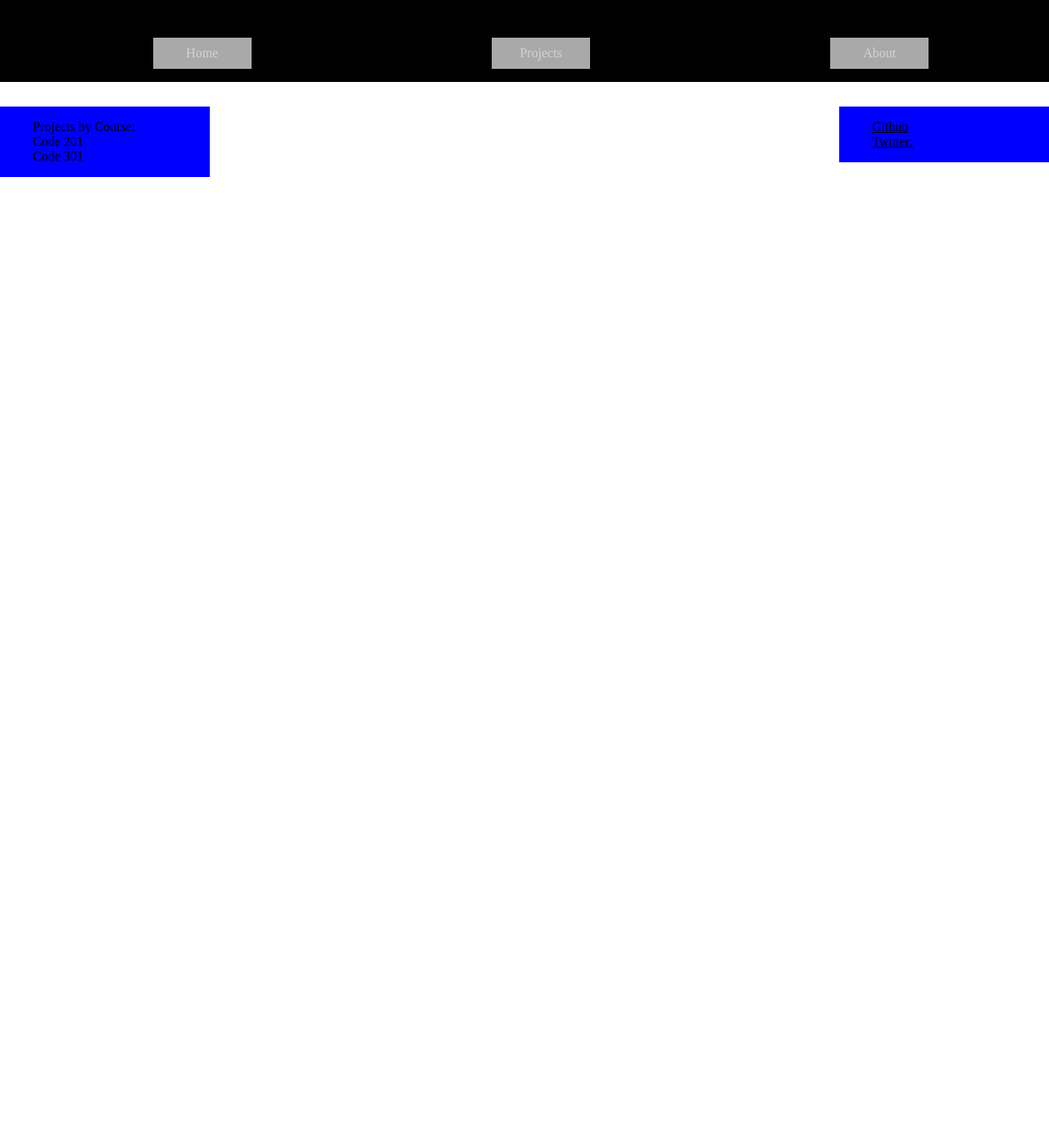
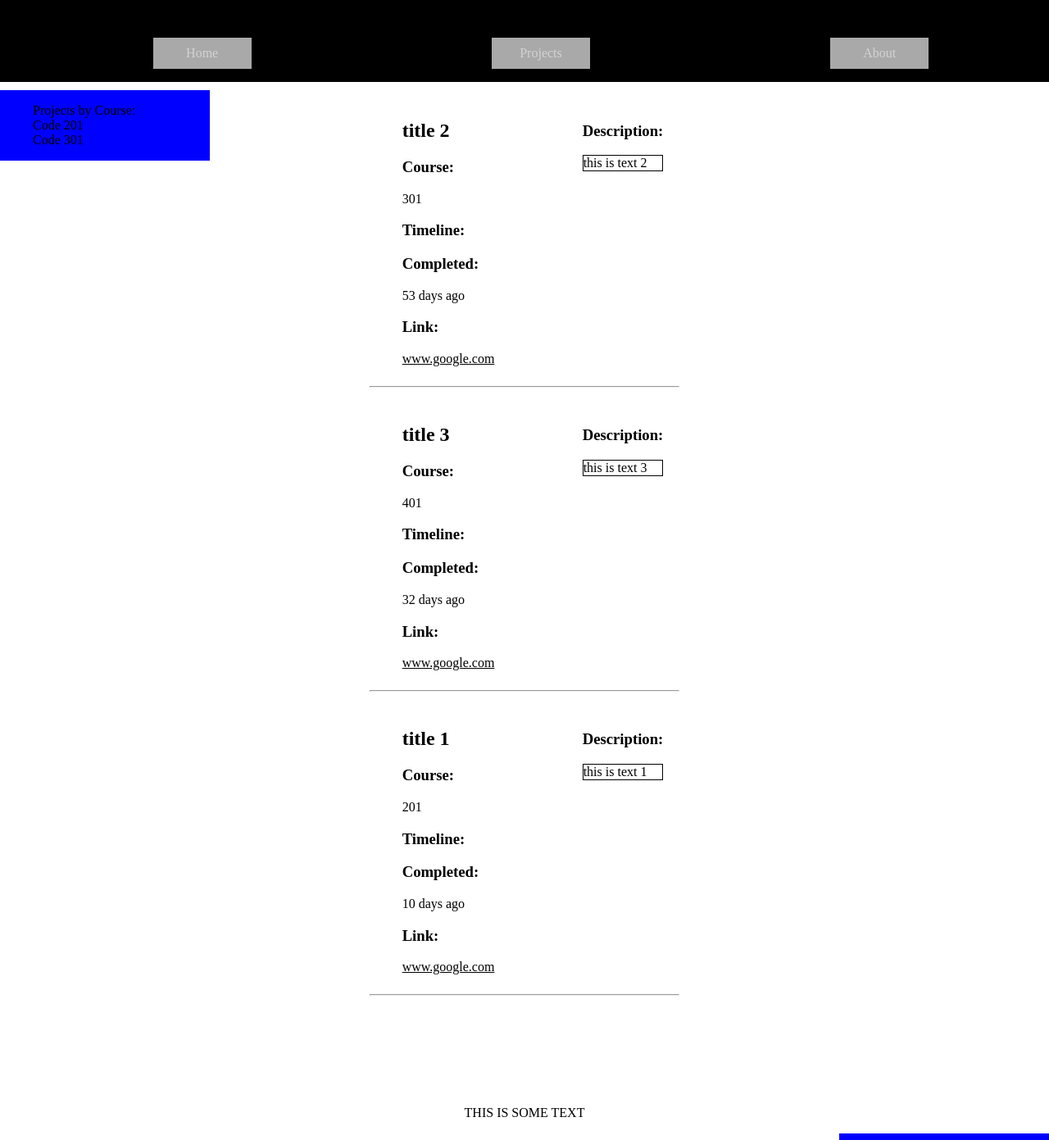
Before and after one commit to bgarnaat/portfolio, a plain HTML site: page index.html in a window 1280 px wide. Shown: the whole page at 82% size. Before the commit the page ends 800 px from the top, so only its background shows below. Drawn offline with Linux system fonts and the light colour scheme.

Commit message:
renamed files and commited them

```diff
--- a/css/style.css
+++ b/css/style.css
@@ -4,7 +4,7 @@ header {
   position: fixed;
   background-color: black;
   color: lightgrey;
-  margin-top: -130px;
+  margin-top: -110px;
   margin-left: -8px;
 }
 li {
@@ -33,11 +33,11 @@ main {
   display: flex;
   justify-content: space-around;
   flex-direction: row;
-  margin-top: 130px;
+  margin-top: 110px;
 }
 aside {
   width: 20%;
-  position: absolute;
+  position: fixed;
   background-color: blue;
 }
 .aside_left{
--- a/index.html
+++ b/index.html
@@ -15,7 +15,7 @@
         </ul>
       </nav>
     </header>
-    <main>
+    <main data-category="projects">
       <aside class="aside_left">
         <ul>Projects by Course:
           <li>Code 201</li>
@@ -39,16 +39,21 @@
           </div>
         </article>
       </section>
-      <aside class="aside_right">
-        <ul>
-          <li><article class="github"><a href="https://github.com/bgarnaat">Github</a></article></li>
-          <li><article class="twitter"><a href="#">Twitter:</a></article></li>
-        </ul>
-      </aside>
     </main>
+    <main data-category="about">
+      <p>
+        THIS IS SOME TEXT
+      </p>
+    </main>
+    <aside class="aside_right">
+      <ul>
+        <li><article class="github"><a href="https://github.com/bgarnaat">Github</a></article></li>
+        <li><article class="twitter"><a href="#">Twitter:</a></article></li>
+      </ul>
+    </aside>
 
     <script type="text/javascript" src="js/jquery-2.2.0.min.js"></script>
-    <script type="text/javascript" src="js/object.js"></script>
-    <script type="text/javascript" src="js/index.js"></script>
+    <script type="text/javascript" src="js/project_data.js"></script>
+    <script type="text/javascript" src="js/project.js"></script>
   </body>
 </html>
```
